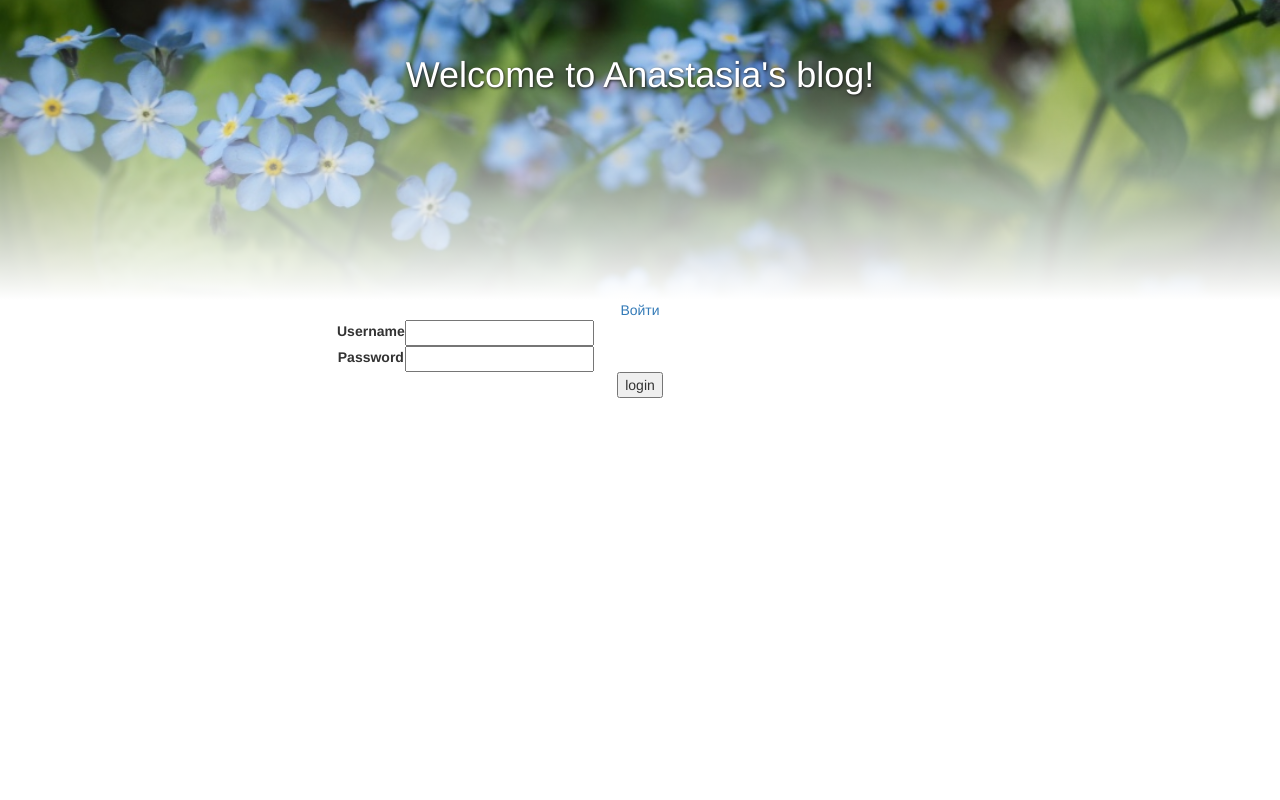
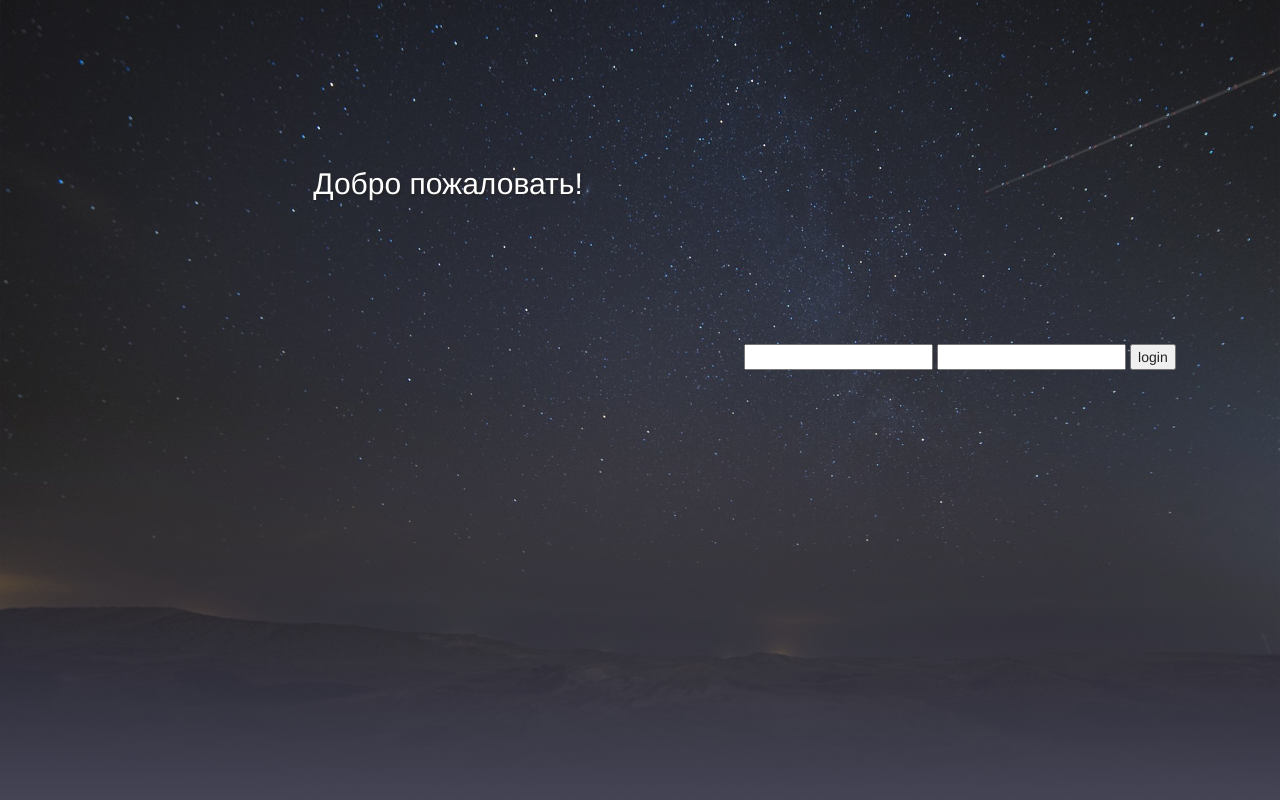
Before and after one commit to aabkn/first-blog, a Django app: template blog/templates/registration/login.html in a window 1280 px wide. Run offline with Django 3.2, Linux system fonts and the light colour scheme; the template is opened without the code that fills it, so the values that code supplies are empty, except form fields; tables that the repository leaves empty hold one stand-in row (values such as "Sample post"); form fields are guessed from the names that the template uses; some libraries are stand-ins or nearby versions.

Commit message:
home page is login

```diff
--- /dev/null
+++ b/blog/static/css/login.css
@@ -0,0 +1,32 @@
+body {
+    background: linear-gradient(transparent 50%, #445), url(../img/stars.jpg) no-repeat bottom ;
+    background-size: cover;
+    color: white;
+    text-align: center;
+    padding: 35px 0;
+    margin: 0;
+    height: 100vh;
+}
+
+.header {
+    color: white;
+    font-family: "Helvetica Neue";
+    text-decoration: none;
+    font-weight: 200;
+    font-size: 30px;
+    text-shadow: 1px 1px 3px #222;
+    width: 50%;
+    float: left;
+    display: block;
+    margin: 10% 10%;
+}
+
+.auth {
+    display: block;
+    width: 50%;
+    float: right;
+}
+
+.input {
+    color: #222;
+}
--- a/blog/templates/registration/login.html
+++ b/blog/templates/registration/login.html
@@ -1,23 +1,33 @@
-{% extends 'blog/base.html' %}
+<!DOCTYPE html>
+{% load staticfiles %}
+<html lang = "en">
+<head>
+  <meta charset = "UTF-8">
+  <title>Anastasia's blog</title>
+  <link rel="stylesheet" href="https://maxcdn.bootstrapcdn.com/bootstrap/3.3.7/css/bootstrap.min.css" integrity="sha384-BVYiiSIFeK1dGmJRAkycuHAHRg32OmUcww7on3RYdg4Va+PmSTsz/K68vbdEjh4u" crossorigin="anonymous">
+  <link rel="stylesheet" href="{% static 'css/login.css' %}">
+</head>
+<body>
+<div class="header">
+  <p>Добро пожаловать!</p>
+</div>
 
+
+<div class="auth">
 {% block content %}
   {% if form.errors %}
     <p>Имя пользователя или пароль неверны. Пожалуйста, попробуйте еще раз</p>
   {% endif %}
-  <form method="post" action="{% url 'login' %}">
+  <form class="input" method="post" action="{% url 'login' %}">
     {% csrf_token %}
-    <table>
-      <tr>
-        <td>{{ form.username.label_tag }}</td>
-        <td>{{ form.username }}</td>
-      </tr>
-      <tr>
-        <td>{{ form.password.label_tag }}</td>
-        <td>{{ form.password }}</td>
-      </tr>
-    </table>
+
+        {{ form.username }}
+        {{ form.password }}
 
     <input type="submit" value="login" />
     <input type="hidden" name="next" value="{{ next }}" />
   </form>
 {% endblock %}
+</div>
+</body>
+</html>
--- a/blog/views.py
+++ b/blog/views.py
@@ -5,10 +5,12 @@ from .forms import PostForm, CommentForm
 from django.contrib.auth.decorators import login_required
 
 # Create your views here.
+@login_required
 def post_list(request):
 	posts = Post.objects.filter(published_date__lte=timezone.now()).order_by('-published_date')
 	return render(request, 'blog/post_list.html', {'posts': posts})
 
+@login_required
 def post_detail(request, pk):
 	post = get_object_or_404(Post, pk=pk)
 	if request.method == "POST":
```
Also changed, not shown: blog/static/img/stars.jpg (added).
